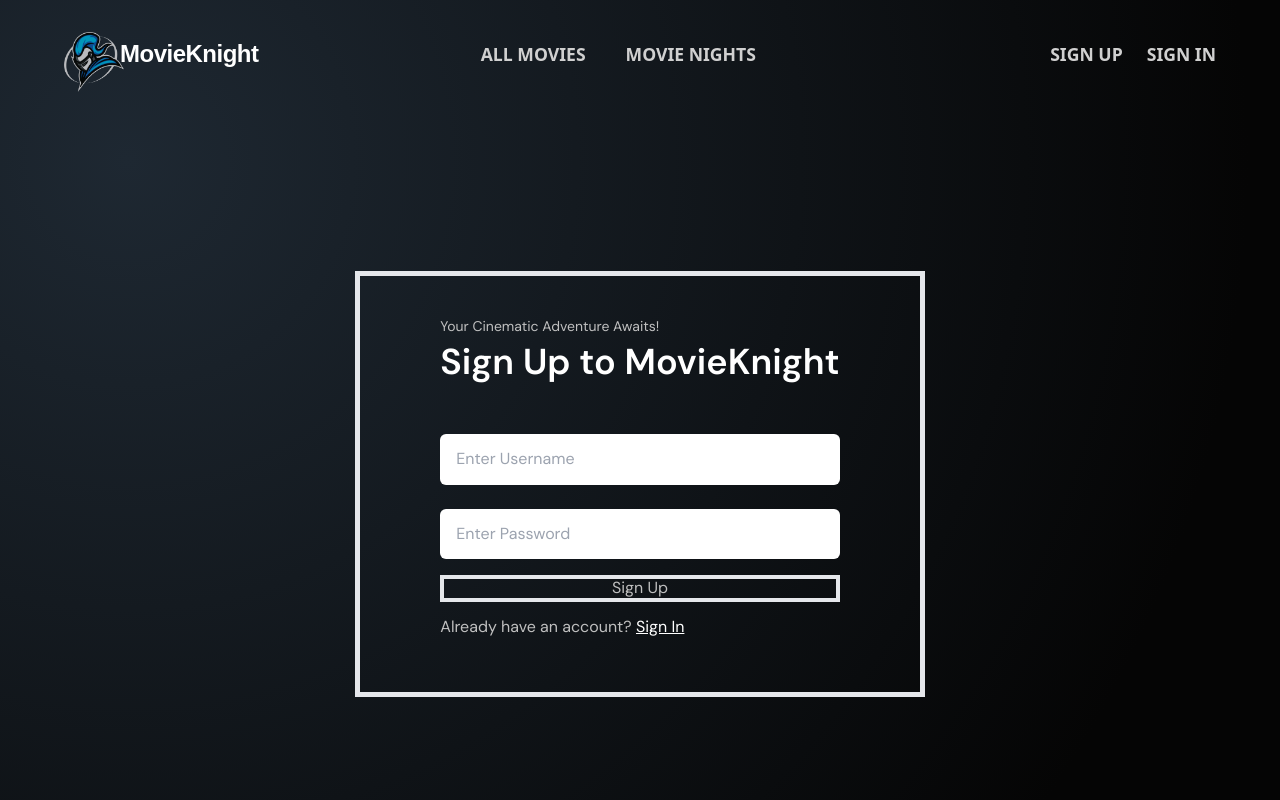
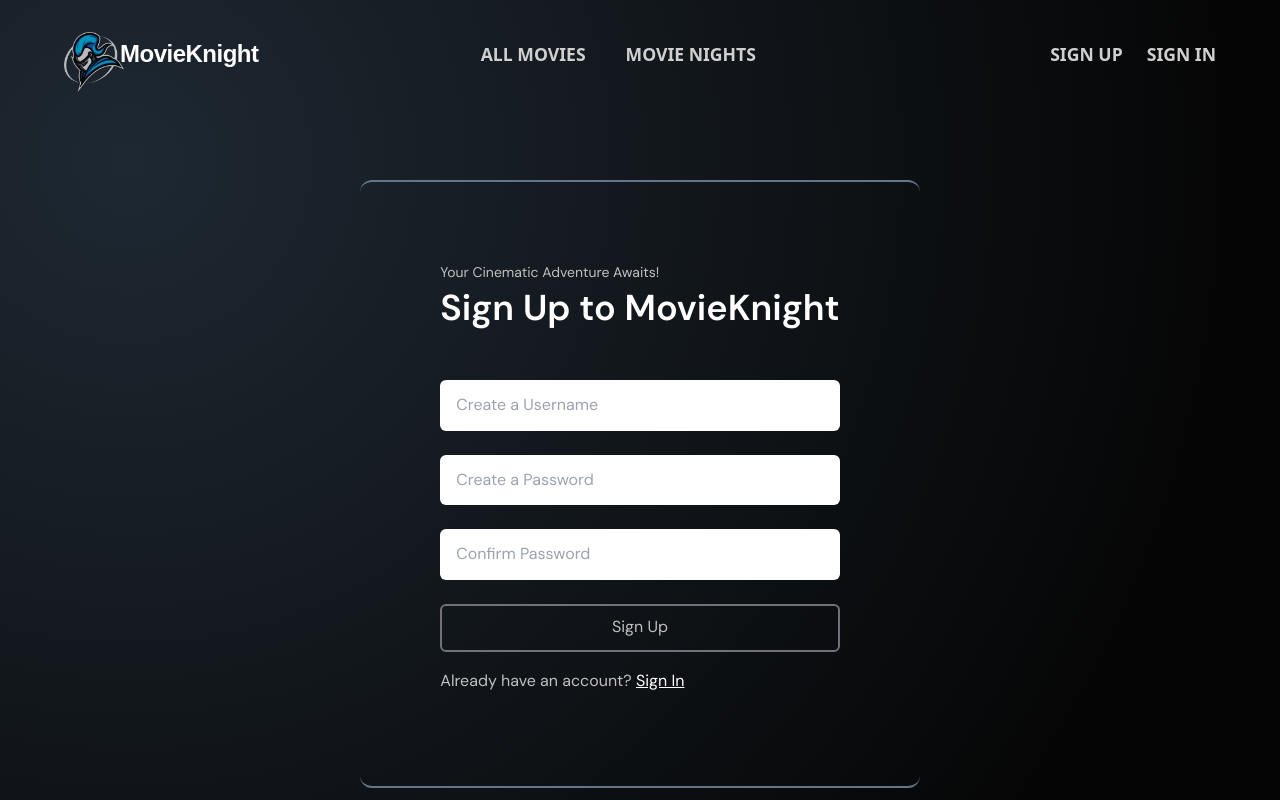
Before and after one commit to kim-vuong/MovieKnight, a React (Vite) app in the folder ghi/: page /signup in a window 1280 px wide. Built offline with nearby package versions, Linux system fonts and the light colour scheme; no server answers; a web font is replaced by a local one.

Commit message:
Added minimal styling to SignUpForm component

```diff
--- a/ghi/src/components/MovieDetail.jsx
+++ b/ghi/src/components/MovieDetail.jsx
@@ -36,7 +36,7 @@ export default function MovieDetail() {
             setMovie(data)
         }
     }
-    console.log(movie)
+    // console.log(movie)
     // console.log(URL)
 
     const fetchReviews = async () => {
@@ -44,7 +44,6 @@ export default function MovieDetail() {
         if (reviewResponse.ok) {
             const reviewData = await reviewResponse.json()
             setReviews(reviewData)
-            console.log(reviewData)
         }
     }
 
--- a/ghi/src/components/MovieDetailReviews.jsx
+++ b/ghi/src/components/MovieDetailReviews.jsx
@@ -1,11 +1,16 @@
 import { Link } from 'react-router-dom'
 
 export default function MovieDetailReviews({ reviews, movie }) {
+    console.log(reviews)
+
+    const allRatedItemsHaveReviews = reviews.every((review) => review.review)
+
     return (
         <section className="mv-detail-reviews-container mt-40 border-t-2 border-b-2 rounded-xl border-slate-400 p-5">
             <h1 className="text-3xl text-white font-semibold">User Reviews</h1>
             <div className="mv-detail-single-review mt-14 flex-row">
-                {reviews.length === 0 ||
+                {!allRatedItemsHaveReviews ||
+                reviews.length === 0 ||
                 (reviews.length === 1 && reviews[0].review === '') ? (
                     <div className="no-review-container text-gray-300">
                         <p>
--- a/ghi/src/components/SignUpForm.jsx
+++ b/ghi/src/components/SignUpForm.jsx
@@ -7,11 +7,15 @@ import '../vanilla/signup.css'
 export default function SignInForm() {
     const [username, setUsername] = useState('')
     const [password, setPassword] = useState('')
+    const [confirmedPassword, setConfirmedPassword] = useState('')
+    const [passwordMismatch, setPasswordMismatch] = useState('')
     const { signup, user, error } = useAuthService()
 
     async function handleFormSubmit(e) {
         e.preventDefault()
-        await signup({ username, password })
+
+        if (password === confirmedPassword) await signup({ username, password })
+        else setPasswordMismatch('Passwords do not match')
     }
 
     if (user) {
@@ -20,8 +24,11 @@ export default function SignInForm() {
 
     return (
         <div className="flex justify-center items-center h-[50vh] mt-44 main-containers su">
-            <form onSubmit={handleFormSubmit}>
-                <div className="flex flex-col gap-3 border-5 px-20 py-10">
+            <form
+                onSubmit={handleFormSubmit}
+                className="border-t-2 border-b-2 rounded-xl border-slate-500 py-10"
+            >
+                <div className="flex flex-col gap-3 px-20 py-10">
                     <div className="su-header">
                         <p className="text-sm">
                             Your Cinematic Adventure Awaits!
@@ -39,24 +46,49 @@ export default function SignInForm() {
                             name="username"
                             value={username}
                             onChange={(e) => setUsername(e.target.value)}
-                            placeholder="Enter Username"
-                            className="p-3 rounded"
+                            placeholder="Create a Username"
+                            className="p-3 rounded text-black"
+                            spellCheck="false"
+                            minLength="4"
                         />
                         <input
-                            type="text"
+                            type="password"
                             name="password"
                             value={password}
                             onChange={(e) => setPassword(e.target.value)}
-                            placeholder="Enter Password"
-                            className="p-3 rounded"
+                            placeholder="Create a Password"
+                            className="p-3 rounded text-black"
+                            spellCheck="false"
+                        />
+                        <input
+                            type="password"
+                            name="confirmedPassword"
+                            value={confirmedPassword}
+                            onChange={(e) =>
+                                setConfirmedPassword(e.target.value)
+                            }
+                            placeholder="Confirm Password"
+                            className="p-3 rounded text-black"
                         />
                     </div>
-                    <button type="submit" className="border-4">
+                    <button
+                        type="submit"
+                        className="border-2 rounded-md hover:bg-green-400 hover:text-white border-zinc-500 hover:border-green-600
+                            transition-colors duration-200 h-12 mt-2"
+                    >
                         Sign Up
                     </button>
-                    <p>
+                    {passwordMismatch && (
+                        <div className="text-red-500 font-bold">
+                            {passwordMismatch}
+                        </div>
+                    )}
+                    <p className="mt-1">
                         Already have an account?{' '}
-                        <Link to="/signin" className="text-white underline">
+                        <Link
+                            to="/signin"
+                            className="text-white underline hover:text-zinc-500 transition-colors"
+                        >
                             Sign In
                         </Link>
                     </p>
```
